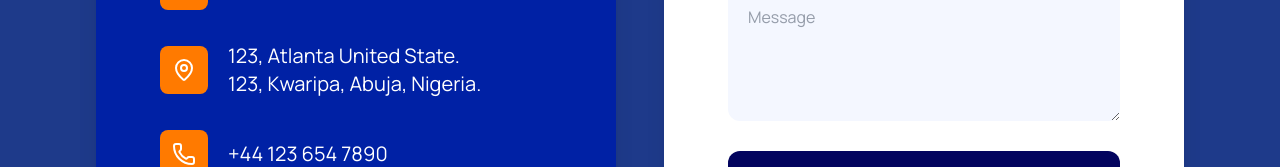
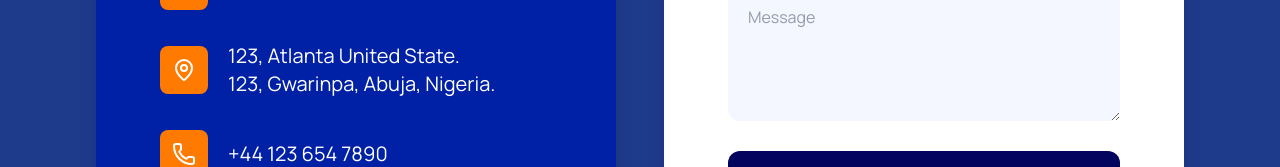
Before and after one commit to L-i-v-i-a/TaxBridge, a Next.js app in the folder frontend/: page /contact in a window 1280 px wide. Shown: the part 507-674 px from the top of the page. Built offline with nearby package versions, Linux system fonts and the light colour scheme.

Commit message:
Updated it

```diff
--- a/frontend/components/contactus/contactus.tsx
+++ b/frontend/components/contactus/contactus.tsx
@@ -33,7 +33,7 @@ const ContactUs = () => {
               </div>
               <div className="text-xl">
                 <p>123, Atlanta United State.</p>
-                <p>123, Kwaripa, Abuja, Nigeria.</p>
+                <p>123, Gwarinpa, Abuja, Nigeria.</p>
               </div>
             </div>
 
```
